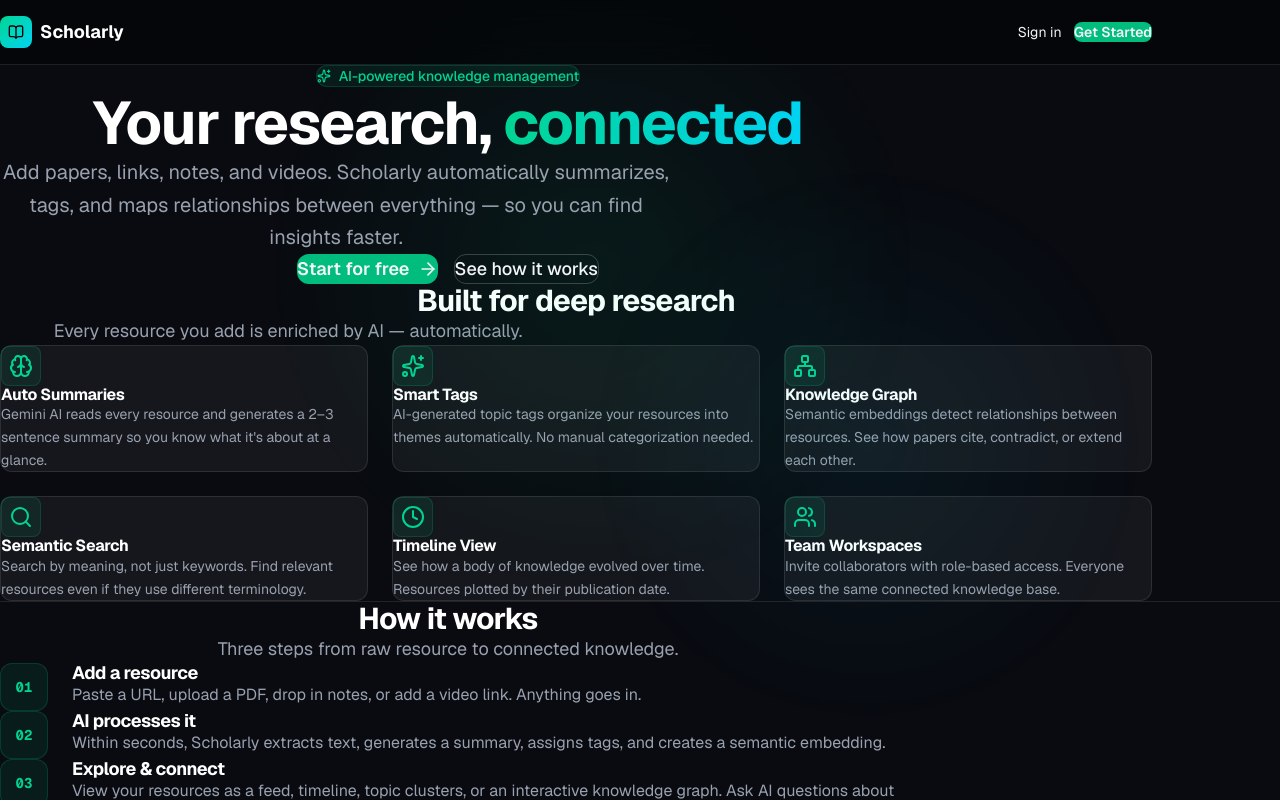
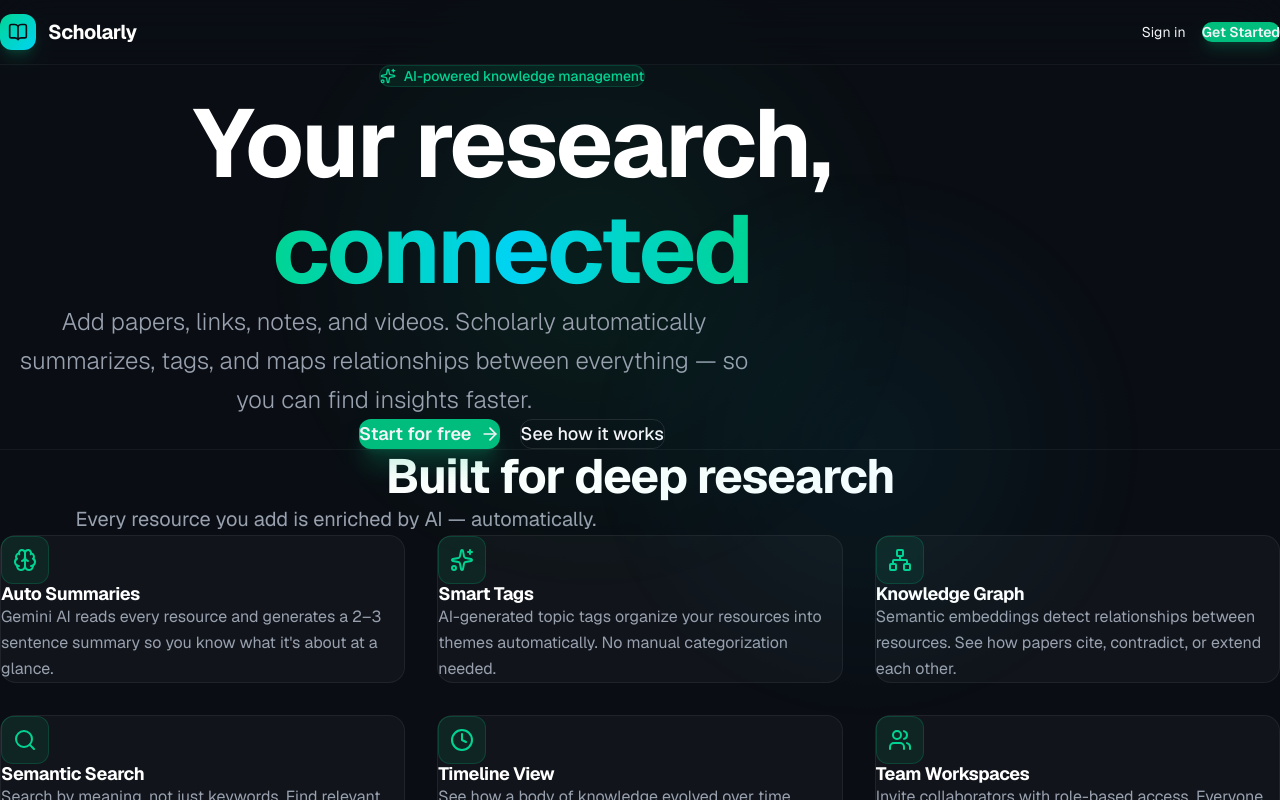
Before and after one commit to udohchuks/igem_doc, a Next.js app: page / in a window 1280 px wide. Built offline with nearby package versions, Linux system fonts and the light colour scheme; no server answers.

Commit message:
feat: spacious responsive landing page with larger typography and padding

```diff
--- a/src/app/page.tsx
+++ b/src/app/page.tsx
@@ -12,21 +12,21 @@
   }
 
   return (
-    <div className="min-h-screen">
+    <div className="min-h-screen bg-[#0a0e14]">
       {/* Nav */}
-      <nav className="border-b border-white/10 backdrop-blur-xl bg-black/40 sticky top-0 z-50">
-        <div className="max-w-6xl mx-auto px-6 h-16 flex items-center justify-between">
-          <div className="flex items-center gap-2">
-            <div className="w-8 h-8 rounded-lg bg-gradient-to-br from-emerald-400 to-cyan-400 flex items-center justify-center">
-              <BookOpen className="w-4 h-4 text-black" />
+      <nav className="border-b border-white/5 bg-[#0a0e14]/80 backdrop-blur-xl sticky top-0 z-50">
+        <div className="max-w-7xl mx-auto px-6 lg:px-8 h-16 flex items-center justify-between">
+          <div className="flex items-center gap-3">
+            <div className="w-9 h-9 rounded-xl bg-gradient-to-br from-emerald-400 to-cyan-400 flex items-center justify-center shadow-lg shadow-emerald-500/20">
+              <BookOpen className="w-5 h-5 text-[#0a0e14]" />
             </div>
-            <span className="text-lg font-bold text-white">Scholarly</span>
+            <span className="text-xl font-bold text-white tracking-tight">Scholarly</span>
           </div>
-          <div className="flex items-center gap-3">
+          <div className="flex items-center gap-4">
             <Link href="/login" className="text-sm text-gray-400 hover:text-white transition px-4 py-2">
               Sign in
             </Link>
-            <Link href="/login" className="text-sm bg-emerald-500 hover:bg-emerald-400 text-black font-semibold px-4 py-2 rounded-lg transition">
+            <Link href="/login" className="text-sm bg-emerald-500 hover:bg-emerald-400 text-[#0a0e14] font-semibold px-5 py-2.5 rounded-xl transition shadow-lg shadow-emerald-500/20">
               Get Started
             </Link>
           </div>
@@ -34,30 +34,30 @@
       </nav>
 
       {/* Hero */}
-      <section className="relative pt-24 pb-20 px-6">
-        <div className="max-w-4xl mx-auto text-center">
-          <div className="inline-flex items-center gap-2 bg-emerald-500/10 border border-emerald-500/20 rounded-full px-4 py-1.5 mb-8">
-            <Sparkles className="w-3.5 h-3.5 text-emerald-400" />
+      <section className="relative pt-28 pb-28 px-6 lg:px-8">
+        <div className="max-w-5xl mx-auto text-center">
+          <div className="inline-flex items-center gap-2 bg-emerald-500/10 border border-emerald-500/20 rounded-full px-5 py-2 mb-10">
+            <Sparkles className="w-4 h-4 text-emerald-400" />
             <span className="text-sm text-emerald-400 font-medium">AI-powered knowledge management</span>
           </div>
 
-          <h1 className="text-5xl md:text-6xl font-bold text-white leading-tight mb-6">
+          <h1 className="text-6xl md:text-7xl lg:text-8xl font-bold text-white leading-[0.95] mb-8 tracking-tight">
             Your research,{' '}
-            <span className="text-transparent bg-clip-text bg-gradient-to-r from-emerald-400 to-cyan-400">
+            <span className="text-transparent bg-clip-text bg-gradient-to-r from-emerald-400 via-cyan-400 to-emerald-400">
               connected
             </span>
           </h1>
 
-          <p className="text-xl text-gray-400 max-w-2xl mx-auto mb-10 leading-relaxed">
+          <p className="text-xl md:text-2xl text-gray-400 max-w-3xl mx-auto mb-12 leading-relaxed font-light">
             Add papers, links, notes, and videos. Scholarly automatically summarizes, tags, and maps relationships between everything — so you can find insights faster.
           </p>
 
-          <div className="flex flex-col sm:flex-row gap-4 justify-center">
-            <Link href="/login" className="inline-flex items-center gap-2 bg-emerald-500 hover:bg-emerald-400 text-black font-semibold px-8 py-3.5 rounded-xl transition text-lg">
+          <div className="flex flex-col sm:flex-row gap-5 justify-center">
+            <Link href="/login" className="inline-flex items-center justify-center gap-2 bg-emerald-500 hover:bg-emerald-400 text-[#0a0e14] font-semibold px-10 py-4 rounded-xl transition text-lg shadow-xl shadow-emerald-500/25">
               Start for free
               <ArrowRight className="w-5 h-5" />
             </Link>
-            <a href="#features" className="inline-flex items-center gap-2 border border-white/20 hover:border-white/40 text-white font-medium px-8 py-3.5 rounded-xl transition text-lg">
+            <a href="#features" className="inline-flex items-center justify-center gap-2 border border-white/10 hover:border-white/25 hover:bg-white/5 text-white font-medium px-10 py-4 rounded-xl transition text-lg">
               See how it works
             </a>
           </div>
@@ -65,16 +65,16 @@
       </section>
 
       {/* Features */}
-      <section id="features" className="py-20 px-6">
-        <div className="max-w-6xl mx-auto">
-          <div className="text-center mb-16">
-            <h2 className="text-3xl font-bold text-white mb-4">Built for deep research</h2>
-            <p className="text-gray-400 text-lg max-w-xl mx-auto">
+      <section id="features" className="py-28 px-6 lg:px-8 border-t border-white/5">
+        <div className="max-w-7xl mx-auto">
+          <div className="text-center mb-20">
+            <h2 className="text-4xl md:text-5xl font-bold text-white mb-5 tracking-tight">Built for deep research</h2>
+            <p className="text-gray-400 text-xl max-w-2xl mx-auto leading-relaxed">
               Every resource you add is enriched by AI — automatically.
             </p>
           </div>
 
-          <div className="grid md:grid-cols-2 lg:grid-cols-3 gap-6">
+          <div className="grid md:grid-cols-2 lg:grid-cols-3 gap-8">
             <FeatureCard
               icon={<Brain className="w-6 h-6" />}
               title="Auto Summaries"
@@ -110,14 +110,14 @@
       </section>
 
       {/* How it works */}
-      <section className="py-20 px-6 border-t border-white/10">
-        <div className="max-w-4xl mx-auto">
-          <div className="text-center mb-16">
-            <h2 className="text-3xl font-bold text-white mb-4">How it works</h2>
-            <p className="text-gray-400 text-lg">Three steps from raw resource to connected knowledge.</p>
+      <section className="py-28 px-6 lg:px-8 border-t border-white/5">
+        <div className="max-w-5xl mx-auto">
+          <div className="text-center mb-20">
+            <h2 className="text-4xl md:text-5xl font-bold text-white mb-5 tracking-tight">How it works</h2>
+            <p className="text-gray-400 text-xl">Three steps from raw resource to connected knowledge.</p>
           </div>
 
-          <div className="space-y-8">
+          <div className="space-y-12">
             <Step number="01" title="Add a resource" desc="Paste a URL, upload a PDF, drop in notes, or add a video link. Anything goes in." />
             <Step number="02" title="AI processes it" desc="Within seconds, Scholarly extracts text, generates a summary, assigns tags, and creates a semantic embedding." />
             <Step number="03" title="Explore & connect" desc="View your resources as a feed, timeline, topic clusters, or an interactive knowledge graph. Ask AI questions about everything." />
@@ -126,13 +126,13 @@
       </section>
 
       {/* CTA */}
-      <section className="py-20 px-6">
-        <div className="max-w-3xl mx-auto text-center bg-gradient-to-br from-emerald-500/10 to-cyan-500/10 border border-emerald-500/20 rounded-2xl p-12">
-          <h2 className="text-3xl font-bold text-white mb-4">Ready to connect your research?</h2>
-          <p className="text-gray-400 text-lg mb-8">
+      <section className="py-28 px-6 lg:px-8">
+        <div className="max-w-4xl mx-auto text-center bg-gradient-to-br from-emerald-500/10 via-cyan-500/5 to-emerald-500/10 border border-emerald-500/20 rounded-3xl p-16 lg:p-20">
+          <h2 className="text-4xl md:text-5xl font-bold text-white mb-6 tracking-tight">Ready to connect your research?</h2>
+          <p className="text-gray-400 text-xl mb-10 leading-relaxed">
             Create a workspace and start adding resources. It's free.
           </p>
-          <Link href="/login" className="inline-flex items-center gap-2 bg-emerald-500 hover:bg-emerald-400 text-black font-semibold px-8 py-3.5 rounded-xl transition text-lg">
+          <Link href="/login" className="inline-flex items-center gap-2 bg-emerald-500 hover:bg-emerald-400 text-[#0a0e14] font-semibold px-10 py-4 rounded-xl transition text-lg shadow-xl shadow-emerald-500/25">
             Get Started
             <ArrowRight className="w-5 h-5" />
           </Link>
@@ -140,11 +140,11 @@
       </section>
 
       {/* Footer */}
-      <footer className="border-t border-white/10 py-8 px-6">
-        <div className="max-w-6xl mx-auto flex flex-col sm:flex-row items-center justify-between gap-4 text-sm text-gray-500">
+      <footer className="border-t border-white/5 py-10 px-6 lg:px-8">
+        <div className="max-w-7xl mx-auto flex flex-col sm:flex-row items-center justify-between gap-4 text-sm text-gray-500">
           <div className="flex items-center gap-2">
             <div className="w-6 h-6 rounded bg-gradient-to-br from-emerald-400 to-cyan-400 flex items-center justify-center">
-              <BookOpen className="w-3 h-3 text-black" />
+              <BookOpen className="w-3 h-3 text-[#0a0e14]" />
             </div>
             <span className="font-semibold text-gray-400">Scholarly</span>
           </div>
@@ -157,25 +157,25 @@
 
 function FeatureCard({ icon, title, desc }: { icon: React.ReactNode; title: string; desc: string }) {
   return (
-    <div className="bg-white/5 border border-white/10 rounded-xl p-6 hover:border-emerald-500/30 transition group">
-      <div className="w-10 h-10 rounded-lg bg-emerald-500/10 border border-emerald-500/20 flex items-center justify-center text-emerald-400 mb-4 group-hover:bg-emerald-500/20 transition">
+    <div className="bg-white/[0.03] border border-white/[0.06] rounded-2xl p-8 hover:border-emerald-500/30 hover:bg-white/[0.05] transition-all duration-300 group">
+      <div className="w-12 h-12 rounded-xl bg-emerald-500/10 border border-emerald-500/20 flex items-center justify-center text-emerald-400 mb-6 group-hover:bg-emerald-500/20 group-hover:scale-110 transition-all duration-300">
         {icon}
       </div>
-      <h3 className="text-white font-semibold mb-2">{title}</h3>
-      <p className="text-gray-400 text-sm leading-relaxed">{desc}</p>
+      <h3 className="text-white font-semibold text-lg mb-3">{title}</h3>
+      <p className="text-gray-400 text-base leading-relaxed">{desc}</p>
     </div>
   )
 }
 
 function Step({ number, title, desc }: { number: string; title: string; desc: string }) {
   return (
-    <div className="flex gap-6 items-start">
-      <div className="flex-shrink-0 w-12 h-12 rounded-xl bg-emerald-500/10 border border-emerald-500/20 flex items-center justify-center">
-        <span className="text-emerald-400 font-bold text-sm font-mono">{number}</span>
+    <div className="flex gap-8 items-start group">
+      <div className="flex-shrink-0 w-16 h-16 rounded-2xl bg-emerald-500/10 border border-emerald-500/20 flex items-center justify-center group-hover:bg-emerald-500/20 group-hover:scale-105 transition-all duration-300">
+        <span className="text-emerald-400 font-bold text-lg font-mono">{number}</span>
       </div>
-      <div>
-        <h3 className="text-white font-semibold text-lg mb-1">{title}</h3>
-        <p className="text-gray-400">{desc}</p>
+      <div className="pt-2">
+        <h3 className="text-white font-semibold text-2xl mb-2">{title}</h3>
+        <p className="text-gray-400 text-lg leading-relaxed">{desc}</p>
       </div>
     </div>
   )
```
